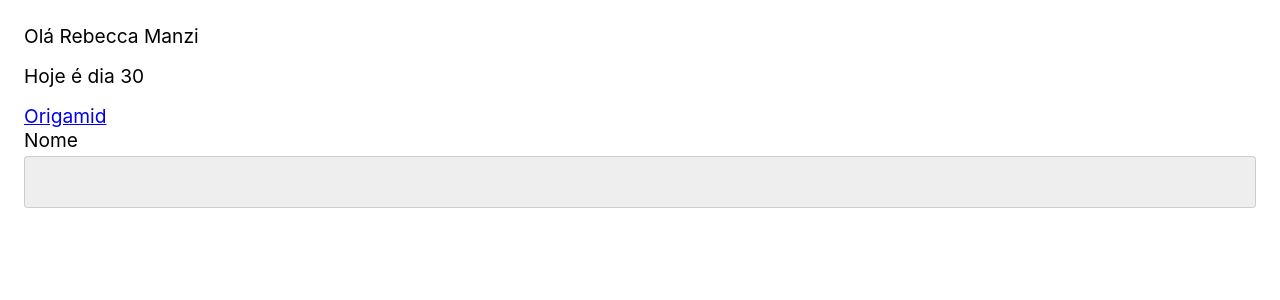
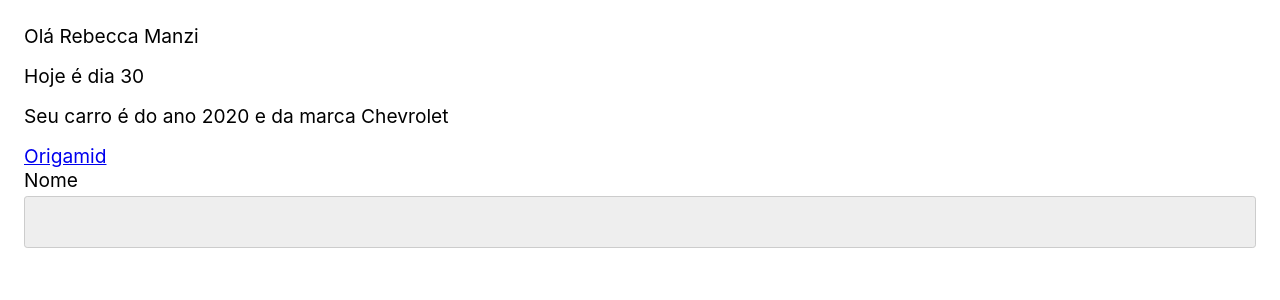
Before and after one commit to rebeccamanzi/appreactorigamid, a React (Create React App) app: page / in a window 1280 px wide. Shown: the top 300 px of the page. Built offline with nearby package versions, Linux system fonts and the light colour scheme.

Commit message:
objects in jsx

```diff
--- a/src/App.js
+++ b/src/App.js
@@ -6,11 +6,19 @@ const App = () => {
     return 'Rebecca ' + sobrenome;
   }
 
+  const carro = {
+    ano: 2020,
+    marca: 'Chevrolet'
+  }
+
     return (
     //<React.Fragment>
     <>
     <p>Olá {mostrarNome('Manzi')}</p>
     <p>Hoje é dia {new Date().getDate()}</p>
+
+    <p>Seu carro é do ano {carro.ano} e da marca {carro.marca}</p>
+
     <a className="ativo" href="https://origamid.com" title="Site Origamid">
       Origamid
     </a>
```
Also changed, not shown: 1 other file (tests, documents, lock files or other folders).
